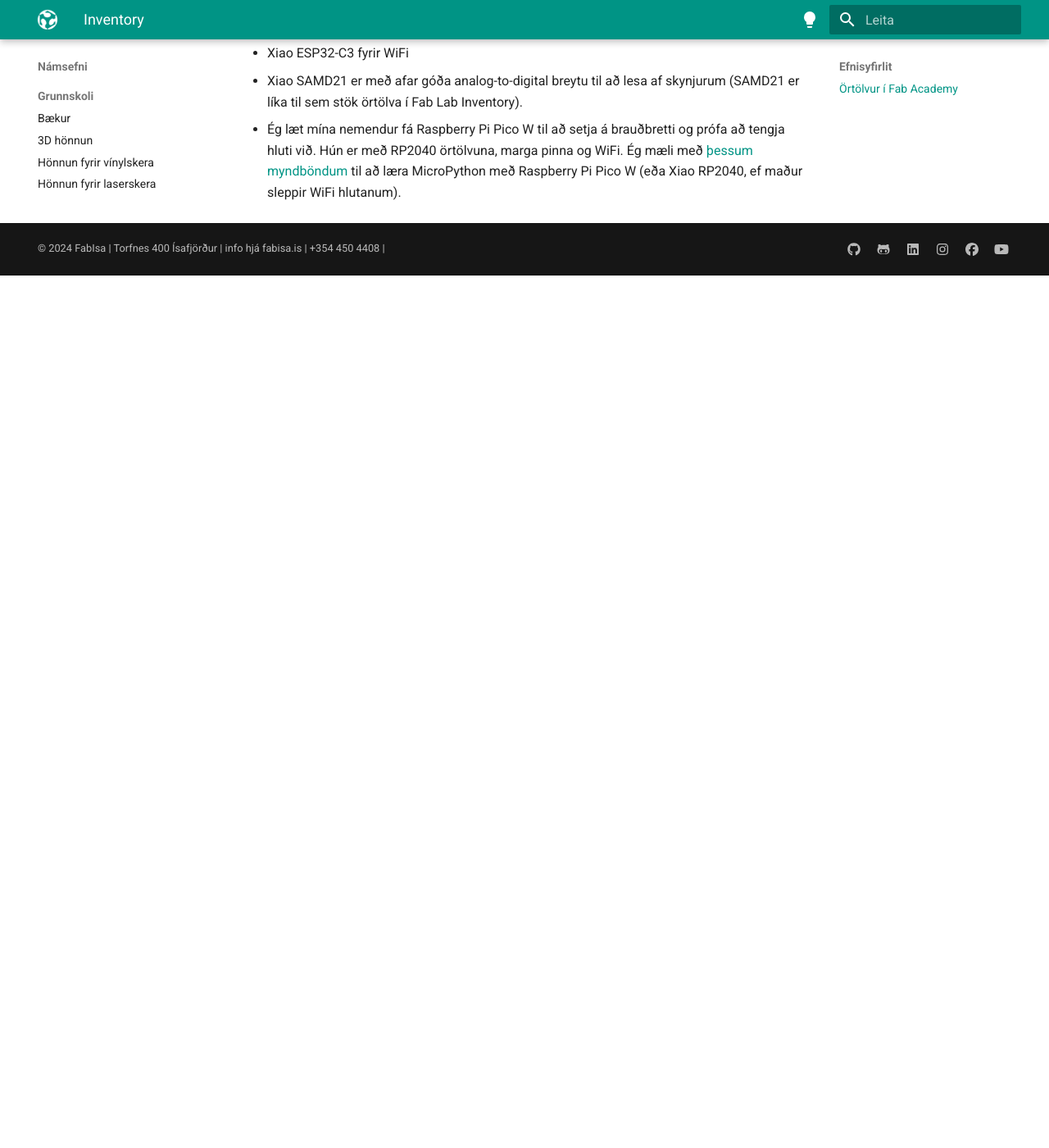
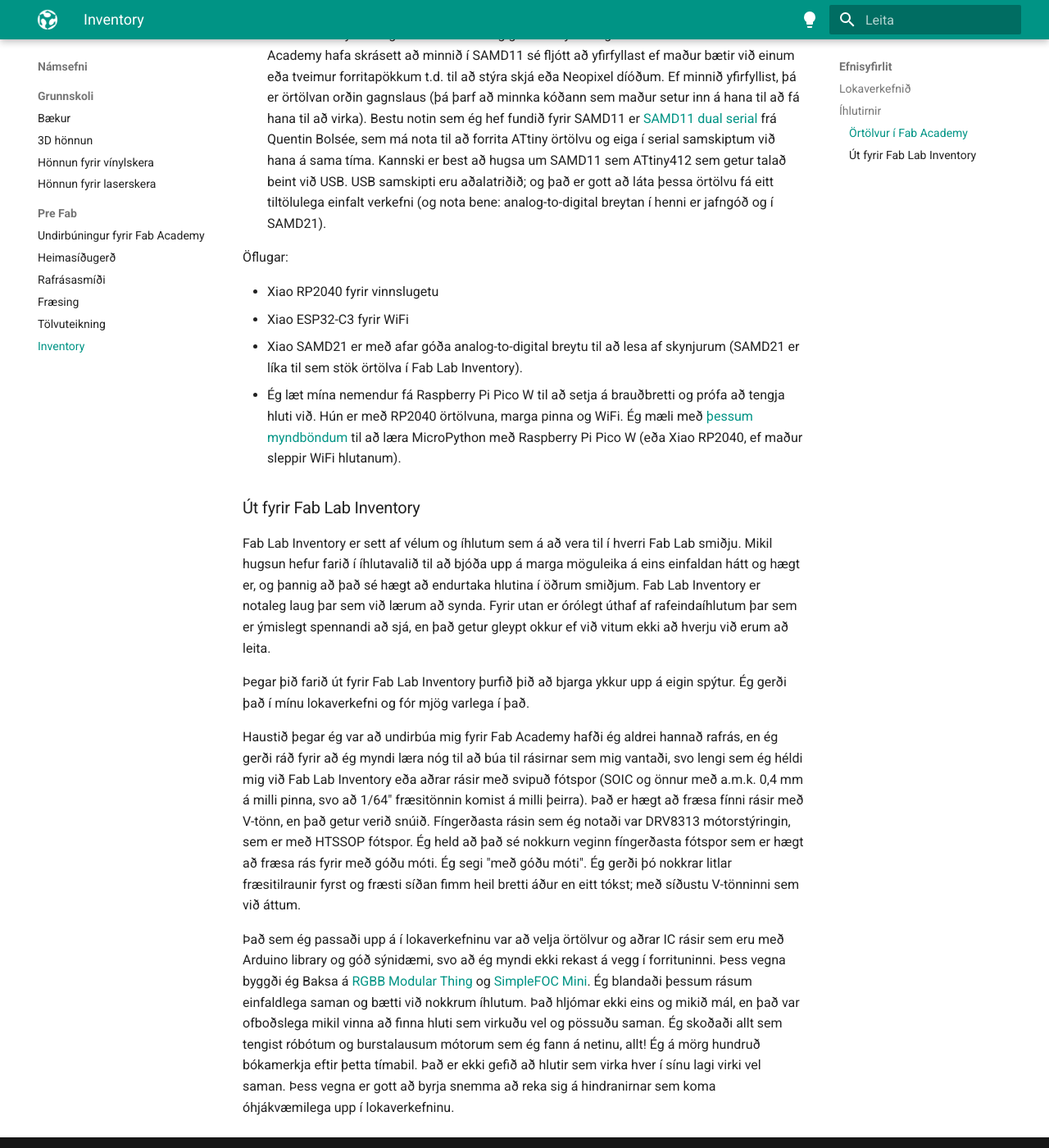
Before and after one commit to fablabisastaff/fabisa_site, an MkDocs documentation site: the page built from docs/Námsefni/Pre-Fab/5-inventory.md, in a window 1280 px wide and 1400 px high, scrolled down 1306 px. Shown: the whole window at 82% size. Built offline with MkDocs 1.6.1 and Material for MkDocs 9.7.7, drawn with Linux system fonts in a browser that asks for light colours; before the commit the page ends 1642 px from its top, so only the background shows below that; some of the changed text lies outside the part shown.

Commit message:
added section to inventory page

```diff
--- a/docs/Námsefni/Pre-Fab/5-inventory.md
+++ b/docs/Námsefni/Pre-Fab/5-inventory.md
@@ -1,12 +1,29 @@
 # Inventory
 
-Í þessari viku setur þú fram hugmynd að lokaverkefni í Fab Academy. Þú tekur líka saman lista af hlutum sem þarf að panta áður en Fab Academy hefst og gengur úr skugga um að öll tækin í smiðjunni séu í góðu standi.
+## Lokaverkefnið
 
-[Innblástur úr Fab Academy 2024](https://finalprojects.fabacademy.org/#/schedule/2024){:rel="nofollow"}
+Í þessari viku skissar þú upp hugmynd að lokaverkefni í Fab Academy. Best er að hafa nokkrar hugmyndir í takinu og nota kröfurnar um lokaverkefni til að velja eina af þeim:
 
-[Fab Lab Inventory](https://inventory.fabcloud.io/)
+>Your project should incorporate 2D and 3D design,
+         additive and subtractive fabrication processes,
+         electronics design and production,
+         embedded microcontroller interfacing and programming,
+         system integration and packaging
+      Where possible, you should make rather than buy
+         the parts of your project
+      Projects can be separate or joint, but need to show individual
+         mastery of the skills, and be independently operable
+(úr Fab Academy 2024 með fyrirvara um breytingar 2025)
 
-## Örtölvur í Fab Academy
+Góð dæmi um lokaverkefni eru [hér](http://academy.cba.mit.edu/classes/project_development/index.html){:rel="nofollow"}. [Innblástur úr Fab Academy 2024](https://finalprojects.fabacademy.org/#/schedule/2024){:rel="nofollow"}
+
+## Íhlutirnir
+
+Þú tekur líka saman lista af hlutum sem þarf að panta áður en Fab Academy hefst og gengur úr skugga um að öll tækin í smiðjunni séu í góðu standi.
+
+[Fab Lab Inventory](https://inventory.fabcloud.io/){ ,md-button }
+
+### Örtölvur í Fab Academy
 
 Traustar:
 
@@ -25,3 +42,13 @@
 - Xiao ESP32-C3 fyrir WiFi
 - Xiao SAMD21 er með afar góða analog-to-digital breytu til að lesa af skynjurum (SAMD21 er líka til sem stök örtölva í Fab Lab Inventory).
 - Ég læt mína nemendur fá Raspberry Pi Pico W til að setja á brauðbretti og prófa að tengja hluti við. Hún er með RP2040 örtölvuna, marga pinna og WiFi. Ég mæli með [þessum myndböndum](https://www.youtube.com/playlist?list=PLGs0VKk2DiYz8js1SJog21cDhkBqyAhC5){:rel="nofollow"} til að læra MicroPython með Raspberry Pi Pico W (eða Xiao RP2040, ef maður sleppir WiFi hlutanum).
+
+### Út fyrir Fab Lab Inventory
+
+Fab Lab Inventory er sett af vélum og íhlutum sem á að vera til í hverri Fab Lab smiðju. Mikil hugsun hefur farið í íhlutavalið til að bjóða upp á marga möguleika á eins einfaldan hátt og hægt er, og þannig að það sé hægt að endurtaka hlutina í öðrum smiðjum. Fab Lab Inventory er notaleg laug þar sem við lærum að synda. Fyrir utan er órólegt úthaf af rafeindaíhlutum þar sem er ýmislegt spennandi að sjá, en það getur gleypt okkur ef við vitum ekki að hverju við erum að leita.
+
+Þegar þið farið út fyrir Fab Lab Inventory þurfið þið að bjarga ykkur upp á eigin spýtur. Ég gerði það í mínu lokaverkefni og fór mjög varlega í það.
+
+Haustið þegar ég var að undirbúa mig fyrir Fab Academy hafði ég aldrei hannað rafrás, en ég gerði ráð fyrir að ég myndi læra nóg til að búa til rásirnar sem mig vantaði, svo lengi sem ég héldi mig við Fab Lab Inventory eða aðrar rásir með svipuð fótspor (SOIC og önnur með a.m.k. 0,4 mm á milli pinna, svo að 1/64" fræsitönnin komist á milli þeirra). Það er hægt að fræsa fínni rásir með V-tönn, en það getur verið snúið. Fíngerðasta rásin sem ég notaði var DRV8313 mótorstýringin, sem er með HTSSOP fótspor. Ég held að það sé nokkurn veginn fíngerðasta fótspor sem er hægt að fræsa rás fyrir með góðu móti. Ég segi "með góðu móti". Ég gerði þó nokkrar litlar fræsitilraunir fyrst og fræsti síðan fimm heil bretti áður en eitt tókst; með síðustu V-tönninni sem við áttum.
+
+Það sem ég passaði upp á í lokaverkefninu var að velja örtölvur og aðrar IC rásir sem eru með Arduino library og góð sýnidæmi, svo að ég myndi ekki rekast á vegg í forrituninni. Þess vegna byggði ég Baksa á [RGBB Modular Thing](https://github.com/modular-things/modular-things-circuits/tree/main/samd21/rgbb) og [SimpleFOC Mini](https://simplefoc.com/simplefoc_mini_product_v1). Ég blandaði þessum rásum einfaldlega saman og bætti við nokkrum íhlutum. Það hljómar ekki eins og mikið mál, en það var ofboðslega mikil vinna að finna hluti sem virkuðu vel og pössuðu saman. Ég skoðaði allt sem tengist róbótum og burstalausum mótorum sem ég fann á netinu, allt! Ég á mörg hundruð bókamerkja eftir þetta tímabil. Það er ekki gefið að hlutir sem virka hver í sínu lagi virki vel saman. Þess vegna er gott að byrja snemma að reka sig á hindranirnar sem koma óhjákvæmilega upp í lokaverkefninu.
```
